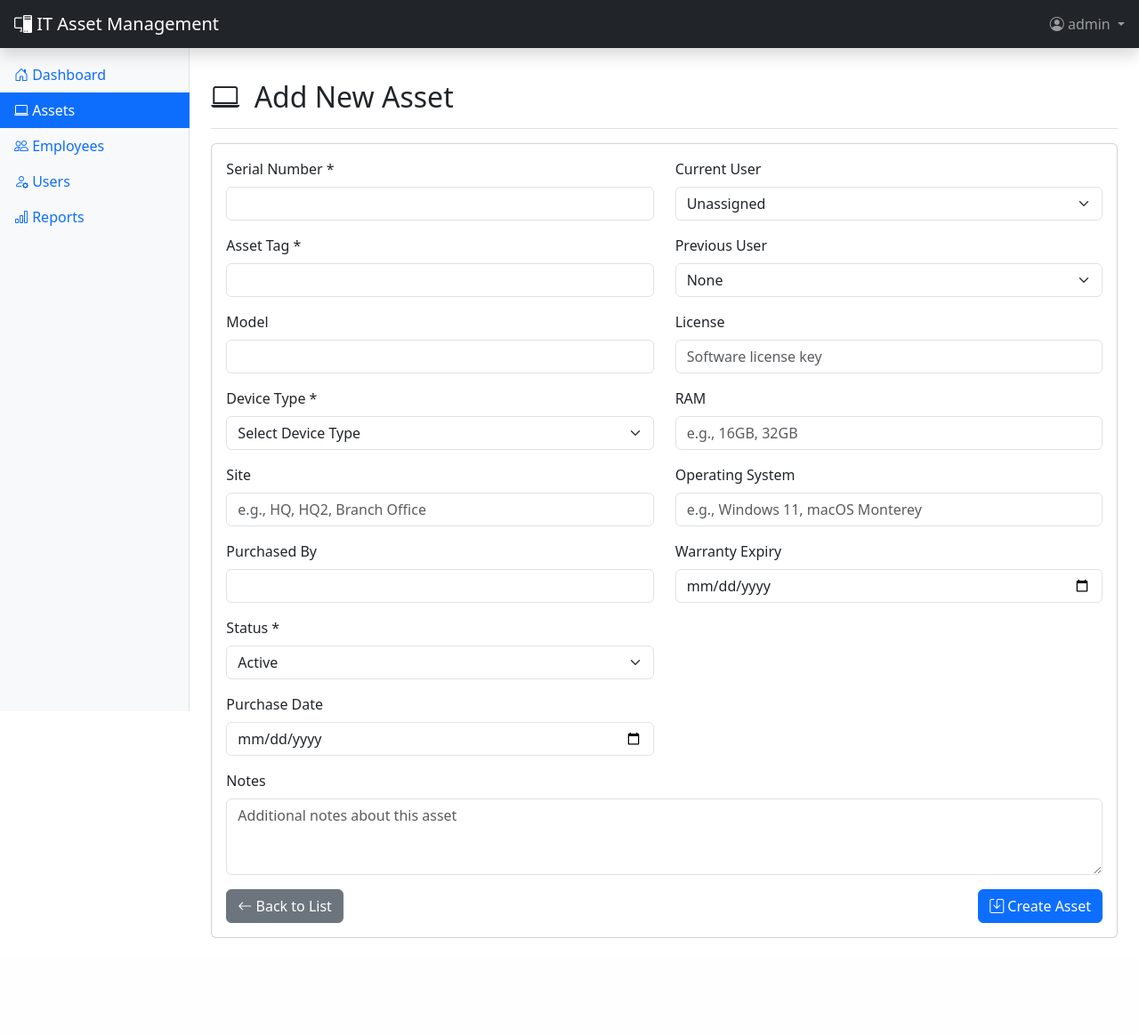
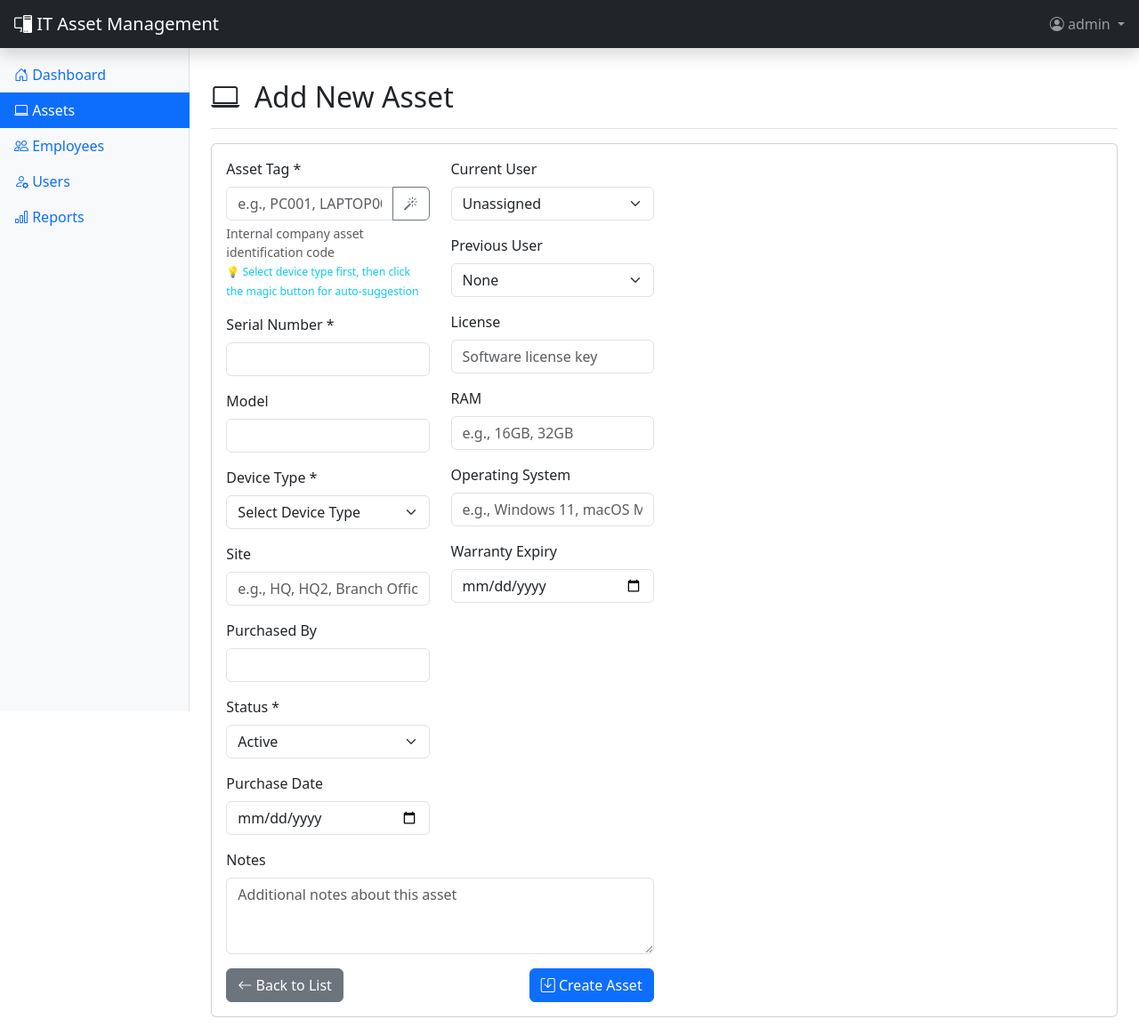
Before and after one commit to arveendYbs/ItAssetManagementSystem, a PHP site: page /assets.php?action=create in a window 1280 px wide. Shown: the whole page at 89% size. Before the commit the page ends 1055 px from the top, so only its background shows below. Run offline with PHP 8.4, Linux system fonts and the light colour scheme; a user stored in the database is signed in; data comes from the database, SQL or seed files in the repository.

Commit message:
auta asset tag

```diff
--- a/assets.php
+++ b/assets.php
@@ -1,3 +1,9 @@
+
+
+
+
+
+
 <?php
 $pageTitle = 'Assets Management';
 require_once 'config/database.php';
@@ -182,7 +188,9 @@ ob_start();
                         foreach($assets as $asset_item):
                         ?>
                         <tr>
-                            <td><strong><?php echo htmlspecialchars($asset_item['asset_tag']); ?></strong></td>
+                            <td>
+                                <span class="badge bg-primary"><?php echo htmlspecialchars($asset_item['asset_tag'] ?: 'N/A'); ?></span>
+                            </td>
                             <td><strong><?php echo htmlspecialchars($asset_item['serial_number']); ?></strong></td>
                             <td><?php echo htmlspecialchars($asset_item['model']); ?></td>
                             <td>
@@ -245,16 +253,36 @@ ob_start();
             <form method="POST">
                 <div class="row">
                     <div class="col-md-6">
+                        <div class="row">
+                    <div class="col-md-6">
                         <div class="mb-3">
-                            <label for="asset_tag" class="form-label">Serial Number *</label>
+                            <label for="asset_tag" class="form-label">Asset Tag *</label>
+                            <div class="input-group">
+                                <input type="text" class="form-control" id="asset_tag" name="asset_tag"
+                                       value="<?php echo htmlspecialchars($asset['asset_tag'] ?? ''); ?>"
+                                       required placeholder="e.g., PC001, LAPTOP001">
+                                <?php if ($action == 'create'): ?>
+                                <button class="btn btn-outline-secondary" type="button" id="generateTagBtn"
+                                        title="Generate suggested asset tag">
+                                    <i class="bi bi-magic"></i>
+                                </button>
+                                <?php endif; ?>
+                            </div>
+                            <div class="form-text">
+                                Internal company asset identification code
+                                <?php if ($action == 'create'): ?>
+                                <br><small class="text-info">💡 Select device type first, then click the magic button for auto-suggestion</small>
+                                <?php endif; ?>
+                            </div>
+                            <div id="assetTagFeedback" class="form-text"></div>
+                        </div>
+
+                        <div class="mb-3">
+                            <label for="serial_number" class="form-label">Serial Number *</label>
                             <input type="text" class="form-control" id="serial_number" name="serial_number"
                                    value="<?php echo htmlspecialchars($asset['serial_number'] ?? ''); ?>" required>
                         </div>
-                        <div class="mb-3">
-                            <label for="serial_number" class="form-label">Asset Tag *</label>
-                            <input type="text" class="form-control" id="asset_tag" name="asset_tag"
-                                   value="<?php echo htmlspecialchars($asset['asset_tag'] ?? ''); ?>" required>
-                        </div>
+
 
                         <div class="mb-3">
                             <label for="model" class="form-label">Model</label>
@@ -398,8 +426,10 @@ ob_start();
                     <table class="table table-borderless">
                         <tr>
                             <td class="fw-bold">Asset Tag:</td>
-                            <td><?php echo htmlspecialchars($asset['asset_tag'] ?: 'Not Assigned'); ?></td>
-                        </tr>s
+                            <td>
+                                <span class="badge bg-primary"><?php echo htmlspecialchars($asset['asset_tag'] ?: 'Not assigned'); ?></span>
+                            </td>
+                        </tr>
                         <tr>
                             <td class="fw-bold">Serial Number:</td>
                             <td><?php echo htmlspecialchars($asset['serial_number']); ?></td>
@@ -581,7 +611,16 @@ document.addEventListener('DOMContentLoaded', function() {
             })
         })
         .then(response => response.json())
-
+        .then(data => {
+            if (data.success) {
+                assetTagInput.value = data.suggested_tag;
+                showFeedback('Suggested: ' + data.suggested_tag, 'success');
+                assetTagInput.focus();
+                assetTagInput.select();
+            } else {
+                showFeedback('Failed to generate suggestion', 'danger');
+            }
+        })
         .catch(error => {
             console.error('Error:', error);
             showFeedback('Network error occurred', 'danger');
```
